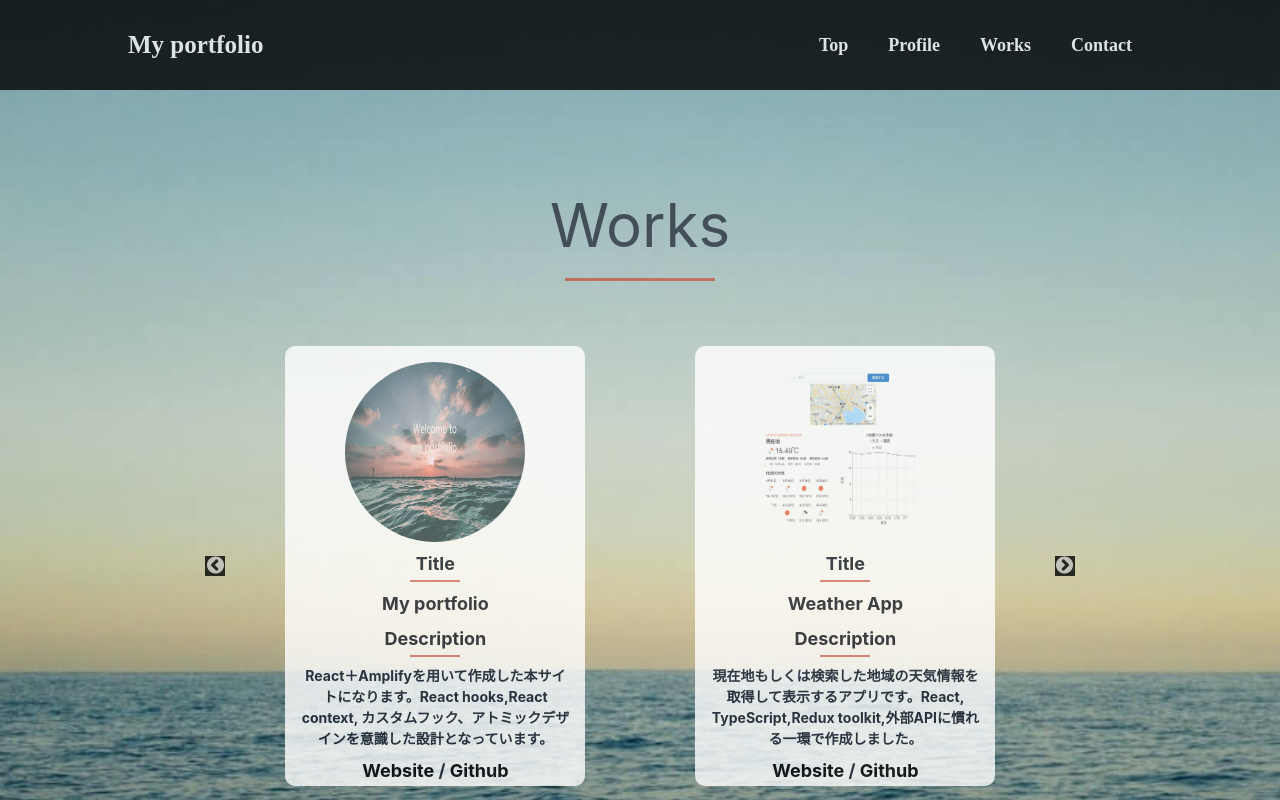
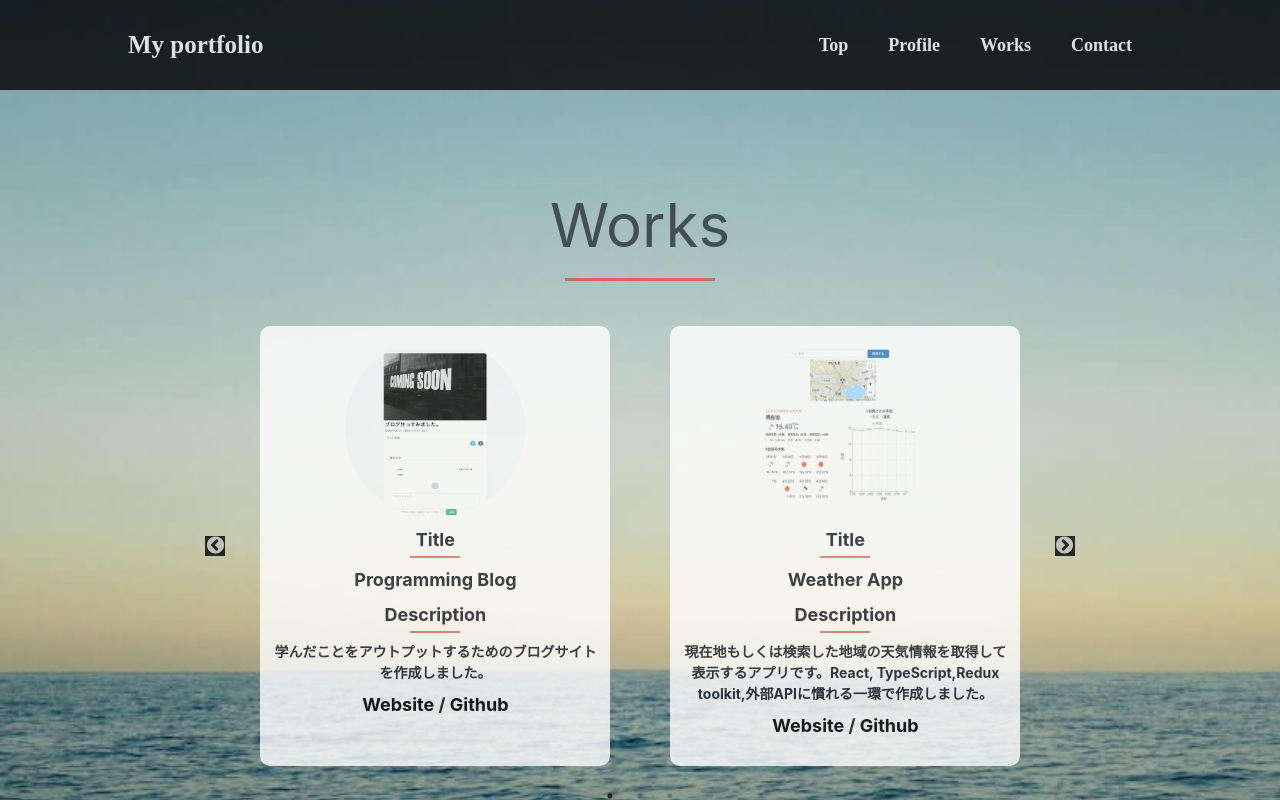
Before and after one commit to Ryota-takei/Portfolio, a React (Create React App) app: page /works in a window 1280 px wide. Built offline with nearby package versions, Linux system fonts and the light colour scheme.

Commit message:
作品追加

```diff
--- a/src/components/organisum/layout/slider/SliderItem.module.css
+++ b/src/components/organisum/layout/slider/SliderItem.module.css
@@ -2,6 +2,7 @@
   padding-top: 30px;
   width: 80%;
   margin: 0 auto;
+
 }
 
 .slick-dots li button:before {
--- a/src/components/organisum/layout/slider/SliderItem.tsx
+++ b/src/components/organisum/layout/slider/SliderItem.tsx
@@ -6,20 +6,21 @@ import Slider from "react-slick";
 import comingSoon from "../../../../images/comingSoon.jpg";
 import portfolio from "../../../../images/portfolio.png";
 import Weather_App from "../../../../images/Weather_app.png";
+import my_blog from "../../../../images/my_blog.png";
 import styles from "./SliderItem.module.css";
 import { WorksCard } from "../../worksCard/WorksCard";
 
 export const SliderItem: VFC = () => {
   return (
     <div className={styles.container}>
-      <Slider {...settings}>
+      <Slider {...settings} >
         <div className={styles.card_wrapper}>
           <WorksCard
-            imageUrl={portfolio}
-            workName="My portfolio"
-            description="React＋Amplifyを用いて作成した本サイトになります。React hooks,React context, カスタムフック、アトミックデザインを意識した設計となっています。"
-            worksUrl="https://www.ryota-portfolio.com/"
-            github="https://github.com/Ryota-takei/Portfolio"
+            imageUrl={my_blog}
+            workName="Programming Blog"
+            description="学んだことをアウトプットするためのブログサイトを作成しました。"
+            worksUrl="https://www.ryota-programming-blog.com/"
+            github="https://github.com/Ryota-takei/my-blog"
           />
         </div>
         <div className={styles.card_wrapper}>
@@ -29,6 +30,15 @@ export const SliderItem: VFC = () => {
             description="現在地もしくは検索した地域の天気情報を取得して表示するアプリです。React, TypeScript,Redux toolkit,外部APIに慣れる一環で作成しました。"
             worksUrl="https://main.d3ie72edj5o6du.amplifyapp.com/"
             github="https://github.com/Ryota-takei/weather_app"
+          />
+        </div>
+        <div className={styles.card_wrapper}>
+          <WorksCard
+            imageUrl={portfolio}
+            workName="My portfolio"
+            description="React＋Amplifyを用いて作成した本サイトになります。React hooks,React context, カスタムフック、アトミックデザインを意識した設計となっています。"
+            worksUrl="https://www.ryota-portfolio.com/"
+            github="https://github.com/Ryota-takei/Portfolio"
           />
         </div>
         <div className={styles.card_wrapper}>
@@ -88,13 +98,22 @@ const PrevArrow: VFC<any> = (props) => {
 const settings: any = {
   dots: true,
   infinite: true,
-  slidesToShow: 2,
-  slidesToScroll: 2,
+  slidesToShow: 3,
+  slidesToScroll: 3,
   speed: 500,
   lazyLoad: true,
   nextArrow: <NextArrow />,
   prevArrow: <PrevArrow />,
   responsive: [
+    {
+      breakpoint: 1500,
+      settings: {
+        slidesToShow: 2,
+        slidesToScroll: 2,
+        infinite: true,
+        dots: true,
+      },
+    },
     {
       breakpoint: 1100,
       settings: {
--- a/src/components/organisum/worksCard/WorksCard.tsx
+++ b/src/components/organisum/worksCard/WorksCard.tsx
@@ -15,15 +15,15 @@ export const WorksCard: VFC<Props> = (props) => {
   const { imageUrl, workName, description, worksUrl, github } = props;
 
   return (
-    <Box maxW="sm" borderRadius="lg" overflow="hidden" mx="auto">
+    <Box borderRadius="lg" overflow="hidden" textAlign="center">
       <Box
-        w={{ base: "235px", sm: "300px", md: "330", lg: "350" }}
-        h={{ base: "460px", sm: "440" }}
+        style={{ margin: "auto" }}
+        w={{ base: "240px", sm: "300px", md: "320px", lg: "350px" }}
+        h={{ base: "470px", sm: "440" }}
         bg="#ffff"
         borderRadius="10px"
-        p={4}
-        m={5}
-        mx="auto"
+        p={{ base: "1", md: "3" }}
+        m={{ base: "0", md: "5" }}
         opacity="0.8"
       >
         <Stack textAlign="center">
@@ -38,11 +38,15 @@ export const WorksCard: VFC<Props> = (props) => {
           <Text className={styles.title} fontSize="lg" fontWeight="bold">
             Title
           </Text>
-          <Text fontSize="lg" fontWeight="bold">{workName}</Text>
+          <Text fontSize="lg" fontWeight="bold">
+            {workName}
+          </Text>
           <Text className={styles.title} fontSize="lg" fontWeight="bold">
             Description
           </Text>
-          <Text fontSize="sm" fontWeight="bold">{description}</Text>
+          <Text fontSize="sm" fontWeight="bold">
+            {description}
+          </Text>
           <Text fontSize="lg" fontWeight="bold">
             <a className={styles.link} href={worksUrl}>
               Website
--- a/src/components/pages/works/Works.module.css
+++ b/src/components/pages/works/Works.module.css
@@ -10,7 +10,7 @@
 }
 
 .container {
-  width: 80%;
+  width: 85%;
   margin: 0 auto;
   text-align: center;
   margin: 180px auto;
@@ -27,6 +27,19 @@
   height: 3px;
   margin: 8px auto 0 auto;
   background-color: #cc4b3a;
+}
+
+@media screen and (max-width: 1500px) {
+
+  .container  {
+    width: 80%;
+  }
+}
+@media screen and (max-width: 1200px) {
+
+  .container  {
+    width: 87%;
+  }
 }
 
 @media screen and (max-width: 650px) {
```
Also changed, not shown: src/images/my_blog.png (added).
